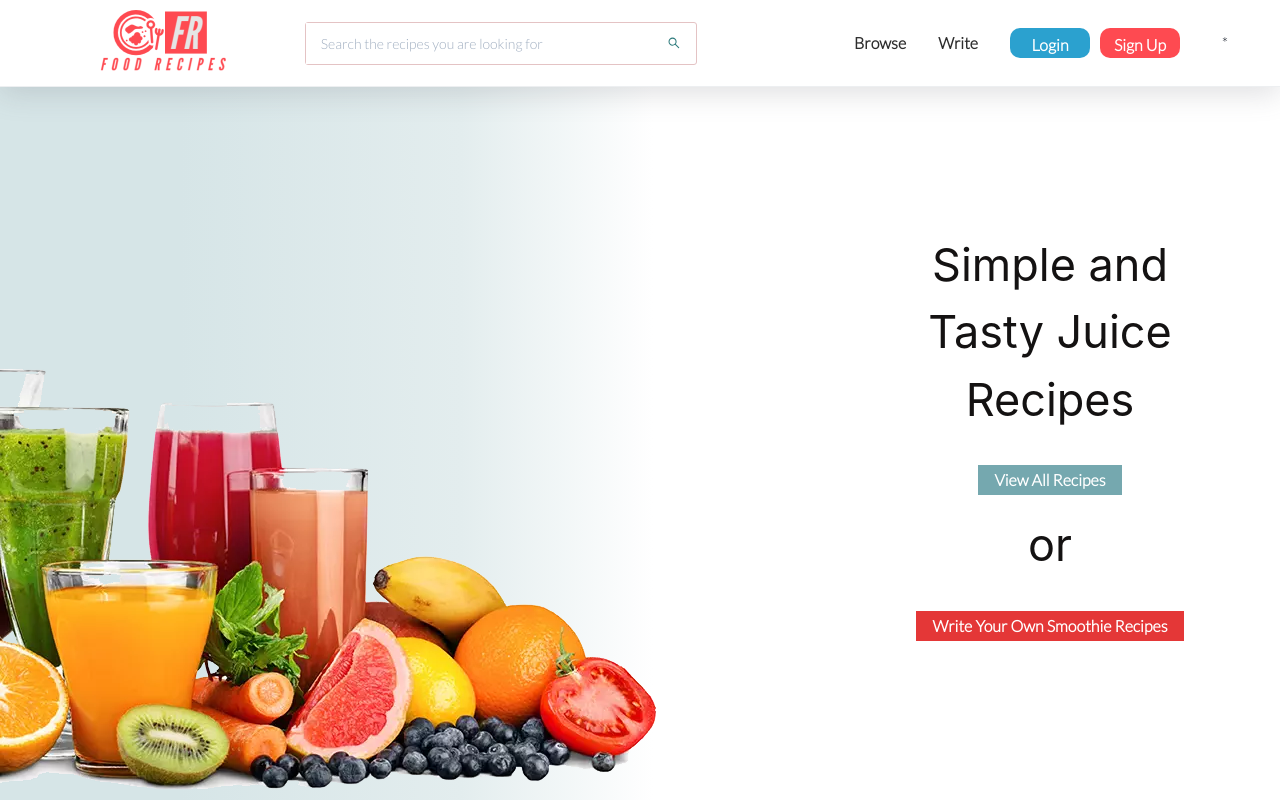
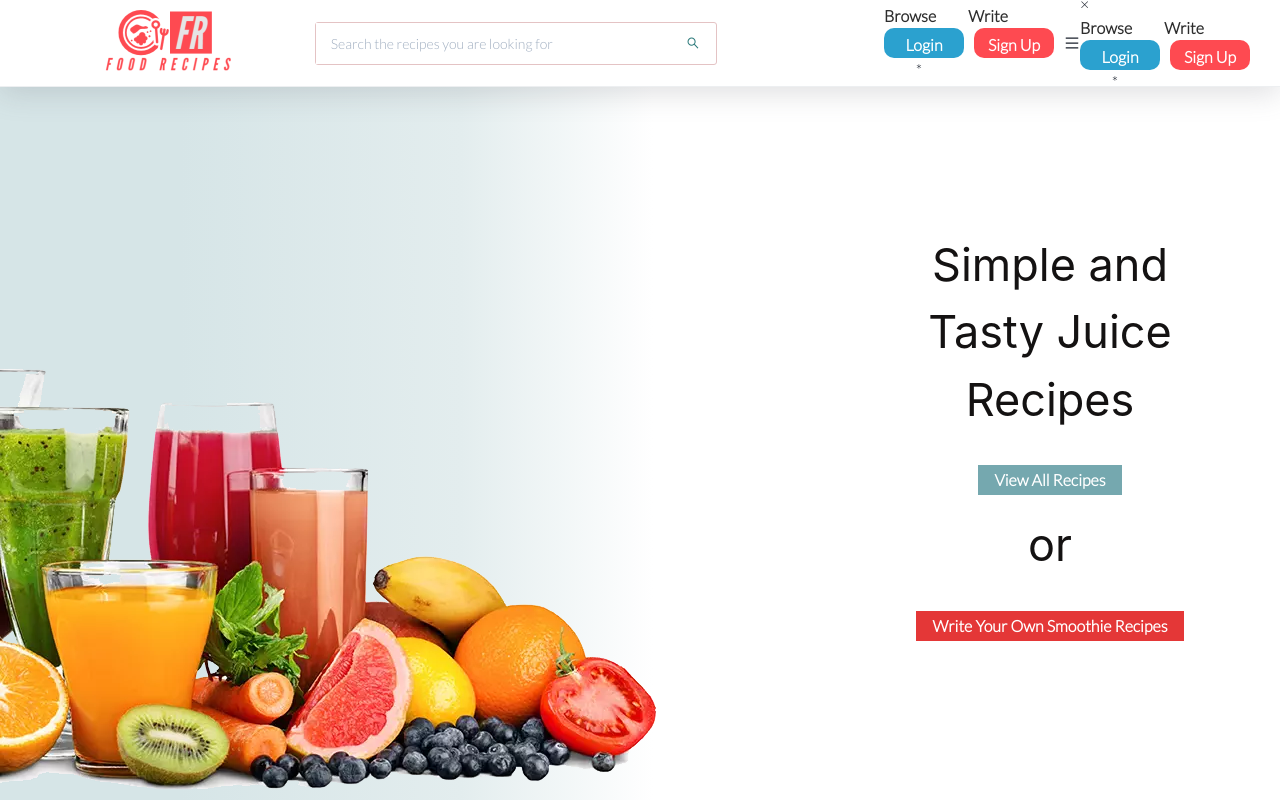
Before and after one commit to MuratCiftci/Smoothie-recipe-with-RTK-Query, a React (Create React App) app in the folder client/: page / in a window 1280 px wide. Built offline with nearby package versions, Linux system fonts and the light colour scheme; a web font is replaced by a local one.

Commit message:
feat: Responsive sidebar

```diff
--- a/client/src/components/Navbar/Navbar.js
+++ b/client/src/components/Navbar/Navbar.js
@@ -1,13 +1,25 @@
 import { Link } from "react-router-dom";
 import Search from "../Search/Search";
 import styles from "./Navbar.module.scss";
-import { useDispatch } from 'react-redux';
-import {logout} from "../../app/features/auth/authSlice";
-import { useAuth } from "../../hooks/useAuth";
+import { AiOutlineMenu } from "react-icons/ai";
+import { useState } from "react";
+import MenuLinks from "./MenuLinks";
 export const Navbar = () => {
-  const {user} = useAuth();
 
-   const dispatch = useDispatch();
+
+
+  const [sideBar, setsideBar] = useState(false);
+  const [menuPosition, setMenuPosition] = useState("-50%");
+
+  function toggleShowMenu() {
+    // open or close
+    setsideBar(!sideBar);
+    if (sideBar) {
+      setMenuPosition("-50%");
+    } else {
+      setMenuPosition("0");
+    }
+  }
   return (
     <div className={styles.container}>
       <div className={styles.wrapper}>
@@ -22,21 +34,19 @@ export const Navbar = () => {
           </div>
         </div>
         <div className={styles.rightNav}>
-        <Link to="/recipes" className={styles.link}>Browse</Link>
-        <Link to="/write" className={styles.link}>Write</Link>
-          {user ? (
-            <button onClick={() => dispatch(logout())}>Logout</button>
-          ) : (
-            <div className={styles.buttonGroup}>
-              <Link to="/login">
-                <button className={styles.login}>Login</button>
-              </Link>
-              <Link to="/register">
-                <button className={styles.sign}>Sign Up</button>
-              </Link>
-            </div>
-          )}
-          <div className={styles.theme}>*</div>
+          <div className={styles.menu}>
+            <MenuLinks />
+          </div>
+          <button
+            onClick={() => toggleShowMenu()}
+            className={styles.hamburgerMenu}
+          >
+            <AiOutlineMenu />
+          </button>
+          <div style={{ right: menuPosition }} className={styles.sidenav}>
+            <button className={styles.closebtn} onClick={() => toggleShowMenu()}> &times;</button>
+            <MenuLinks />
+          </div>
         </div>
       </div>
     </div>
```
